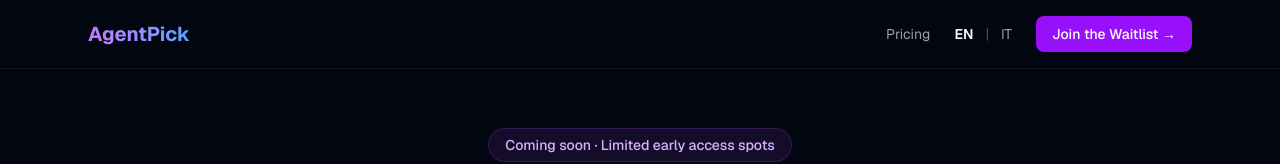
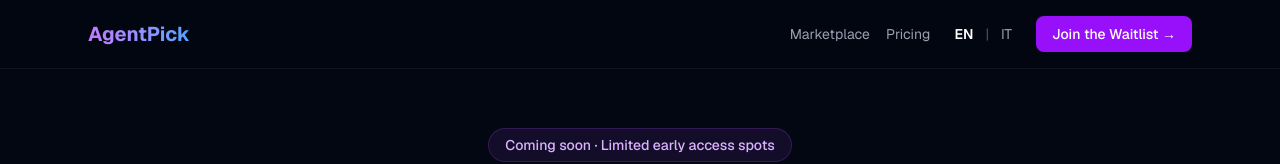
Before and after one commit to dodorian92-it/agentpick, a Next.js app: page /en in a window 1280 px wide. Shown: the top 164 px of the page. Built offline with nearby package versions, Linux system fonts and the light colour scheme.

Commit message:
feat(nav): add Marketplace link to homepage nav [P1-2]

```diff
--- a/src/app/[locale]/page.tsx
+++ b/src/app/[locale]/page.tsx
@@ -56,6 +56,12 @@ export default function Home() {
             AgentPick
           </span>
           <div className="flex items-center gap-4">
+            <Link
+              href={`/${locale}/marketplace`}
+              className="text-sm text-gray-400 hover:text-white transition-colors"
+            >
+              Marketplace
+            </Link>
             <Link
               href={`/${locale}/pricing`}
               className="text-sm text-gray-400 hover:text-white transition-colors"
```
